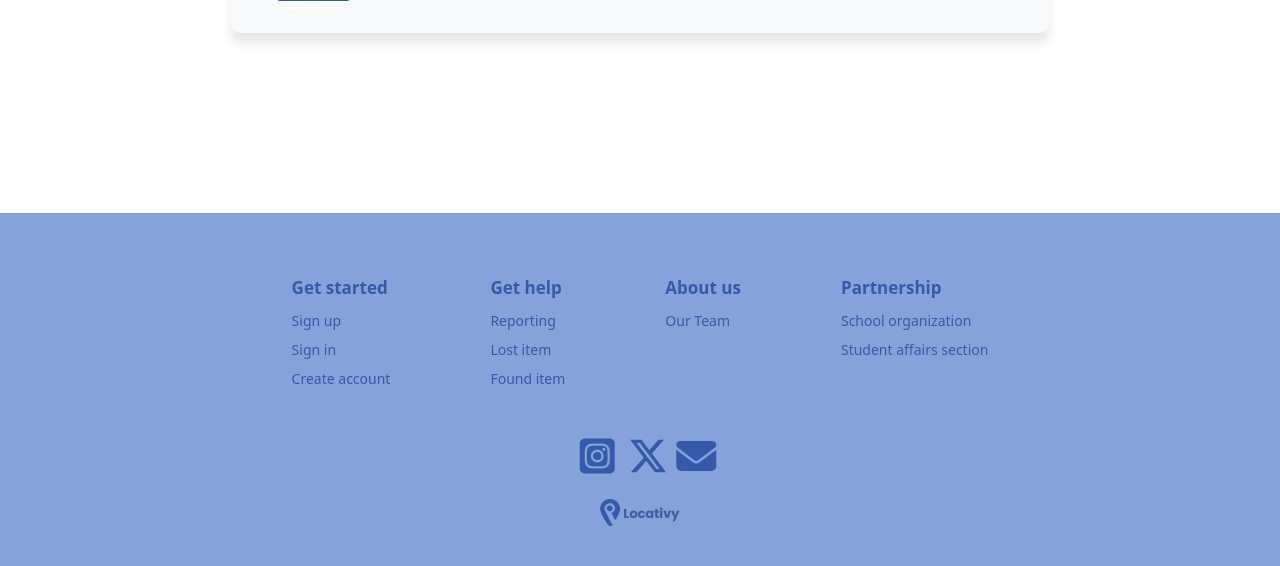
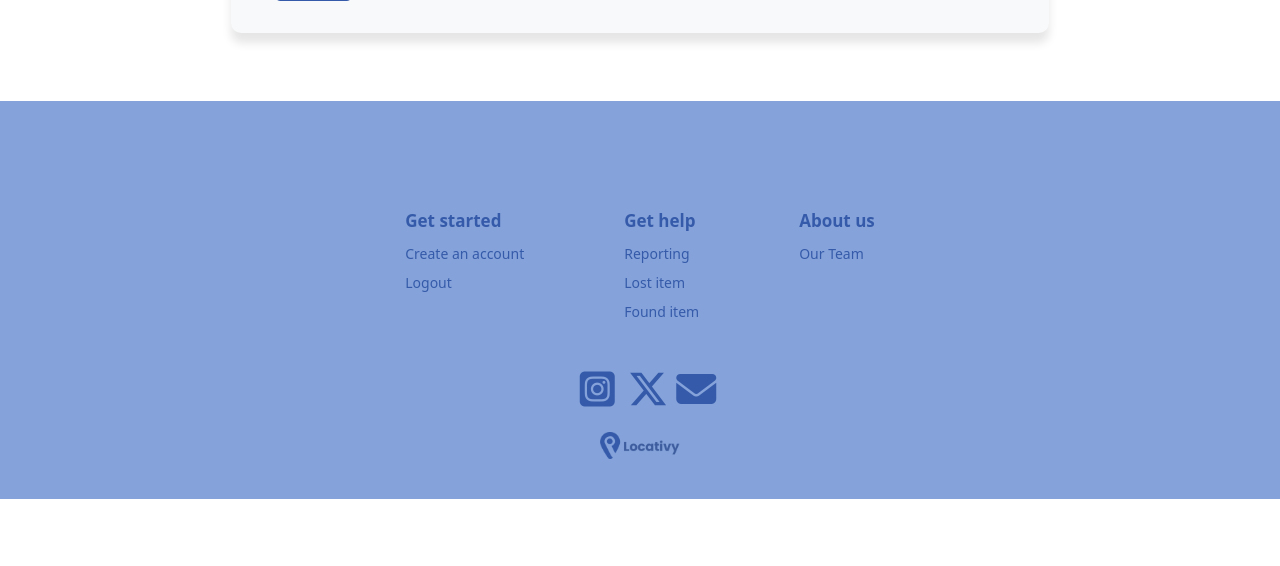
Before and after one commit to AchmadAdji/Locativy, a PHP site: page /report.php in a window 1280 px wide. Shown: the part 925-1491 px from the top of the page. After the commit the page ends 1424 px from the top, so only its background shows below. Run offline with PHP 8.4, Linux system fonts and the light colour scheme.

Commit message:
Update Report

```diff
--- a/report.php
+++ b/report.php
@@ -158,36 +158,29 @@ if ($_SERVER["REQUEST_METHOD"] == "POST") {
         </form>
     </div>
     </section>
+
 <!-- Footer Section -->
-<footer class="footer" style="margin-top: 10rem;">
-  <div class="footer-content" style="margin-top: 5px;">
+<footer class="footer">
+    <div class="footer-content" style="margin-top: 50px;">
         <div class="footer-column">
             <h3>Get started</h3>
             <ul>
-              <li><a href="#">Sign up</a></li>
-              <li><a href="#">Sign in</a></li>
-              <li><a href="#">Create account</a></li>
+              <li><a href="regis.php">Create an account</a></li>
+              <li><a href="login.php">Logout</a></li>
             </ul>
         </div>
         <div class="footer-column">
             <h3>Get help</h3>
             <ul>
-              <li><a href="#">Reporting</a></li>
-              <li><a href="#">Lost item</a></li>
-              <li><a href="#">Found item</a></li>
+                <li><a href="report.php">Reporting</a></li>
+                <li><a href="lost-item.php">Lost item</a></li>
+                <li><a href="found-item.php">Found item</a></li>
             </ul>
         </div>
         <div class="footer-column">
             <h3>About us</h3>
             <ul>
-              <li><a href="#our-team">Our Team</a></li>
-          </ul>
-      </div>
-      <div class="footer-column">
-          <h3>Partnership</h3>
-          <ul>
-              <li><a href="#">School organization</a></li>
-              <li><a href="#">Student affairs section</a></li>
+                <li><a href="aboutus.html">Our Team</a></li>
             </ul>
         </div>
     </div>
@@ -196,8 +189,8 @@ if ($_SERVER["REQUEST_METHOD"] == "POST") {
     <div class="footer-bottom">
         <div class="social-icons">
           <a href="https://www.instagram.com/locativy?igsh=bnk4ZHd1aXB1a2E4"><i class="fa-brands fa-square-instagram" style="color: #355aa9;"></i></a>
-          <i class="fa-brands fa-x-twitter" style="color: #355aa9;"></i>
-          <i class="fa-solid fa-envelope" style="color: #355aa9;"></i>
+          <a href="https://twitter.com/locativy?t=hg_s145hPnGToCT3B0c3mQ&s=09"><i class="fa-brands fa-x-twitter" style="color: #355aa9;"></i></a>
+          <a href="mailto:Locativy@gmail.com"><i class="fa-solid fa-envelope" style="color: #355aa9;"></i></a>
         </div>
         <div class="footer-logo">
             <img src="assets/image/Logo Locativy - Blue.png" alt="Locativy">
```
Lines whose indentation alone changed are shown as unchanged.
